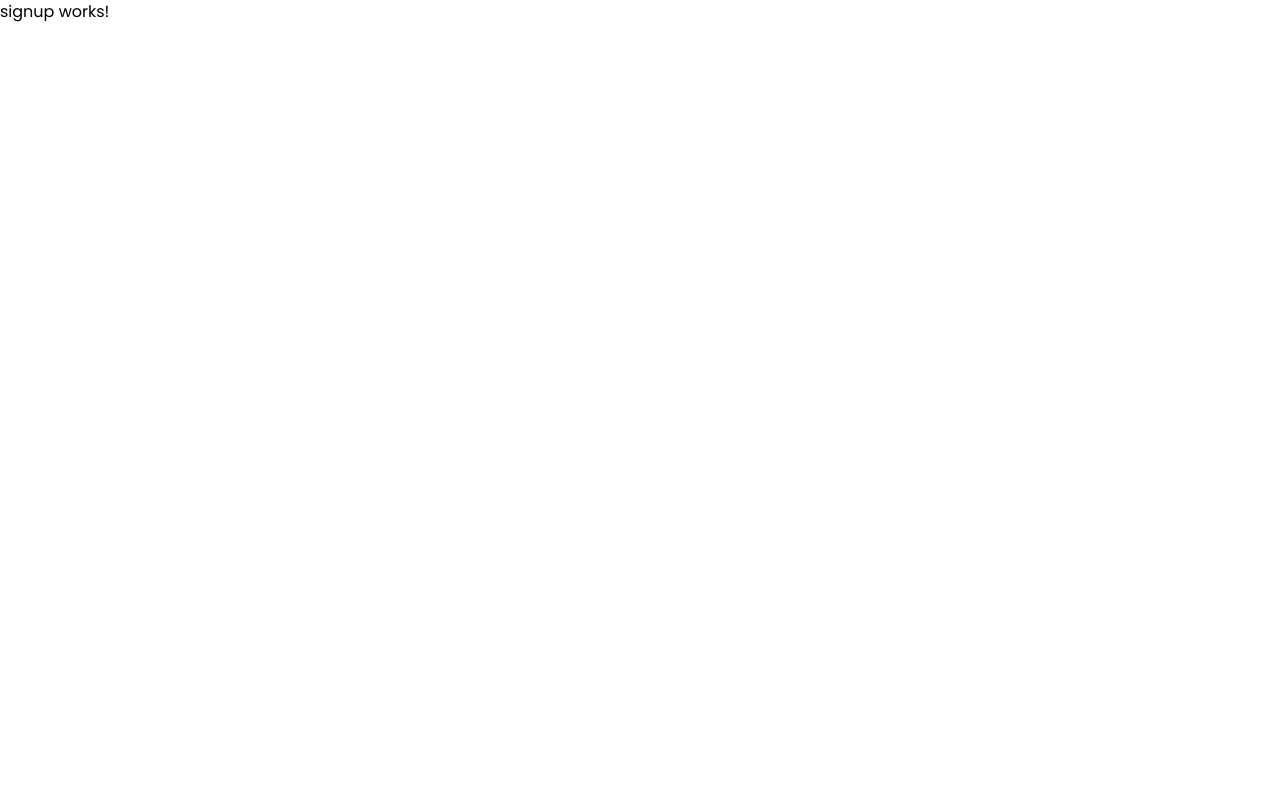
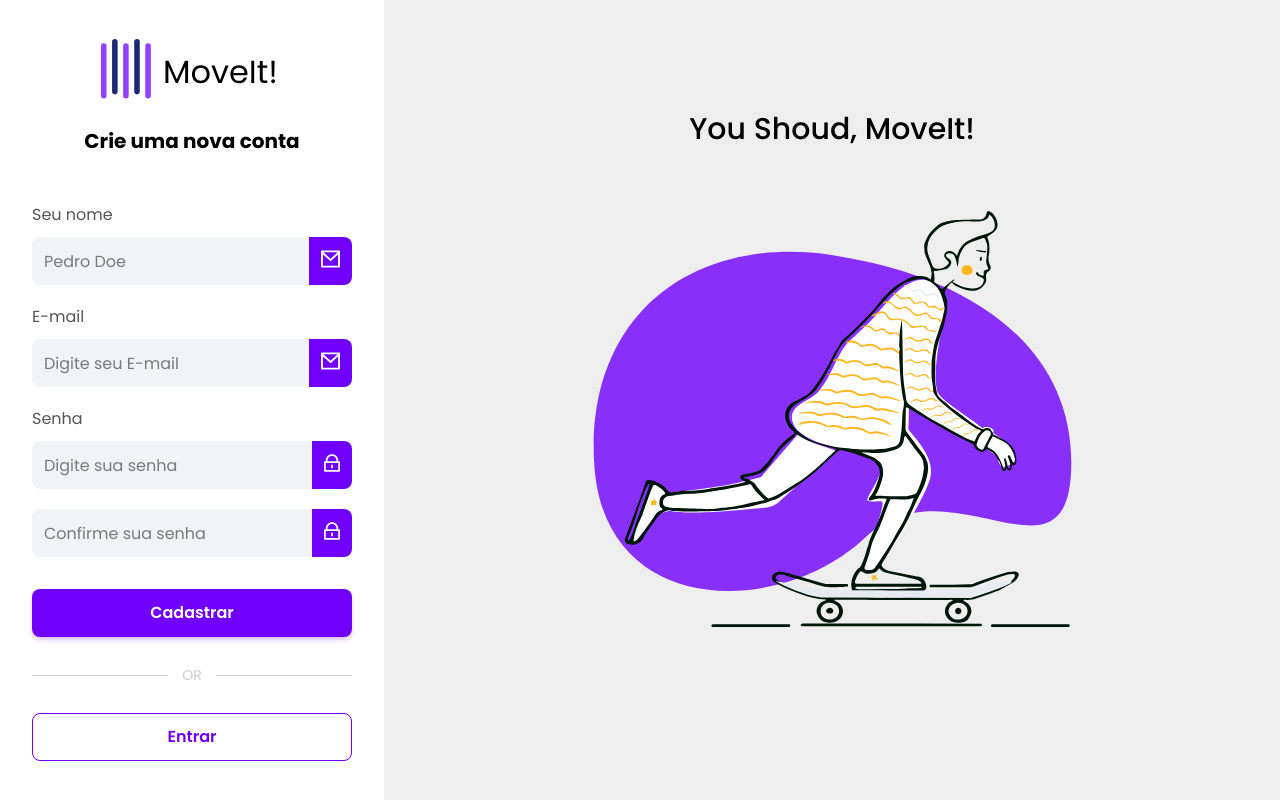
Before and after one commit to calebesg/ledgerflow, an Angular app in the folder frontend/: page /signup in a window 1280 px wide. Built offline with nearby package versions, Linux system fonts and the light colour scheme.

Commit message:
feat: create signup page

```diff
--- a/frontend/src/app/components/default-login-layout/default-login-layout.html
+++ b/frontend/src/app/components/default-login-layout/default-login-layout.html
@@ -1,4 +1,4 @@
-<main class="grid grid-cols-10 h-full">
+<main class="grid grid-cols-10 h-full shadow-lg">
   <section class="col-span-3 flex flex-col justify-center items-center p-8">
     <img src="logo.svg" alt="logo" />
     <h2 class="font-bold text-xl text-center mt-7">{{ pageTitle }}</h2>
--- a/frontend/src/app/components/primary-input/primary-input.html
+++ b/frontend/src/app/components/primary-input/primary-input.html
@@ -1,5 +1,7 @@
 <div class="flex flex-col">
-  <label class="text-text text-md mb-2.5" [for]="formName">{{ label }}</label>
+  @if (label) {
+    <label class="text-text text-md mb-2.5" [for]="formName">{{ label }}</label>
+  }
 
   <div class="w-full flex">
     <input
--- a/frontend/src/app/pages/login/login.ts
+++ b/frontend/src/app/pages/login/login.ts
@@ -5,6 +5,8 @@ import { PrimaryInput } from '../../components/primary-input/primary-input';
 import { Router } from '@angular/router';
 import { AuthService } from '../../services/auth-service';
 import { ToastrService } from 'ngx-toastr';
+import { HttpErrorResponse } from '@angular/common/http';
+import { LoginErrorResponse } from '../../types/login-response.type';
 
 type LoginForm = {
   email: string;
@@ -35,19 +37,17 @@ export class Login {
   submit() {
     if (this.loginForm.invalid) return;
 
-    console.log(this.loginForm.value);
-
     const { email, password } = this.loginForm.value as LoginForm;
 
     this.auth.login(email, password).subscribe({
       next: (message) => this.toastService.success('Login realizado com sucesso!'),
-      error: (error) => this.submitError('Verifique os dados de login'),
+      error: (error: HttpErrorResponse) => this.submitError(error.error),
     });
   }
 
-  submitError(message: string) {
+  submitError(error: LoginErrorResponse) {
     this.loginForm.reset();
-    this.toastService.error(message);
+    this.toastService.error(`${error.status} - ${error.message}`);
   }
 
   navigate() {
--- a/frontend/src/app/pages/signup/signup.html
+++ b/frontend/src/app/pages/signup/signup.html
@@ -1 +1,28 @@
-<p>signup works!</p>
+<app-default-login-layout
+  pageTitle="Crie uma nova conta"
+  primaryButtonText="Cadastrar"
+  secondaryButtonText="Entrar"
+  (submit)="submit()"
+  (navigate)="navigate()"
+  [disablePrimaryButton]="!signUpForm.invalid"
+>
+  <form [formGroup]="signUpForm" class="w-full flex flex-col mt-12 gap-5">
+    <app-primary-input formName="name" type="text" label="Seu nome" placeholder="Pedro Doe">
+      <img class="h-5" src="icons/email.svg" aria-hidden="true" />
+    </app-primary-input>
+    <app-primary-input formName="email" type="email" label="E-mail" placeholder="Digite seu E-mail">
+      <img class="h-5" src="icons/email.svg" aria-hidden="true" />
+    </app-primary-input>
+    <app-primary-input
+      formName="password"
+      type="password"
+      label="Senha"
+      placeholder="Digite sua senha"
+    >
+      <img class="h-5" src="icons/lock.svg" aria-hidden="true" />
+    </app-primary-input>
+    <app-primary-input formName="passwordConfirm" type="password" placeholder="Confirme sua senha">
+      <img class="h-5" src="icons/lock.svg" aria-hidden="true" />
+    </app-primary-input>
+  </form>
+</app-default-login-layout>
--- a/frontend/src/app/pages/signup/signup.ts
+++ b/frontend/src/app/pages/signup/signup.ts
@@ -1,11 +1,59 @@
 import { Component } from '@angular/core';
+import { DefaultLoginLayout } from '../../components/default-login-layout/default-login-layout';
+import { PrimaryInput } from '../../components/primary-input/primary-input';
+import { FormControl, FormGroup, ReactiveFormsModule, Validators } from '@angular/forms';
+import { Router } from '@angular/router';
+import { AuthService } from '../../services/auth-service';
+import { ToastrService } from 'ngx-toastr';
+
+type SignupForm = {
+  name: string;
+  email: string;
+  password: string;
+};
 
 @Component({
   selector: 'app-signup',
-  imports: [],
+  imports: [DefaultLoginLayout, PrimaryInput, ReactiveFormsModule],
+  providers: [AuthService, ToastrService],
   templateUrl: './signup.html',
   styleUrl: './signup.css',
 })
 export class Signup {
+  signUpForm!: FormGroup;
 
+  constructor(
+    private router: Router,
+    private auth: AuthService,
+    private toastService: ToastrService,
+  ) {
+    this.signUpForm = new FormGroup({
+      name: new FormControl('', [Validators.required, Validators.minLength(3)]),
+      email: new FormControl('', [Validators.required, Validators.email]),
+      password: new FormControl('', [Validators.required, Validators.minLength(6)]),
+      passwordConfirm: new FormControl('', [Validators.required, Validators.minLength(6)]),
+    });
+  }
+
+  submit() {
+    if (this.signUpForm.invalid) return;
+
+    console.log(this.signUpForm.value);
+
+    const { email, password } = this.signUpForm.value as SignupForm;
+
+    this.auth.login(email, password).subscribe({
+      next: (message) => this.toastService.success('Login realizado com sucesso!'),
+      error: (error) => this.submitError('Verifique os dados de login'),
+    });
+  }
+
+  submitError(message: string) {
+    this.signUpForm.reset();
+    this.toastService.error(message);
+  }
+
+  navigate() {
+    this.router.navigateByUrl('/login');
+  }
 }
--- a/frontend/src/app/services/auth-service.ts
+++ b/frontend/src/app/services/auth-service.ts
@@ -7,9 +7,6 @@ import { LoginResponse } from '../types/login-response.type';
   providedIn: 'root',
 })
 export class AuthService {
-  token: string = '';
-  name: string = '';
-
   constructor(private httpClient: HttpClient) {}
 
   login(email: string, password: string) {
@@ -18,8 +15,6 @@ export class AuthService {
       .pipe(
         tap((value) => {
           sessionStorage.setItem('auth-token', value.token);
-          this.token = value.token;
-          this.name = value.name;
         }),
       );
   }
```
Also changed, not shown: frontend/src/app/types/login-response.type.ts (+8 -0 lines).
